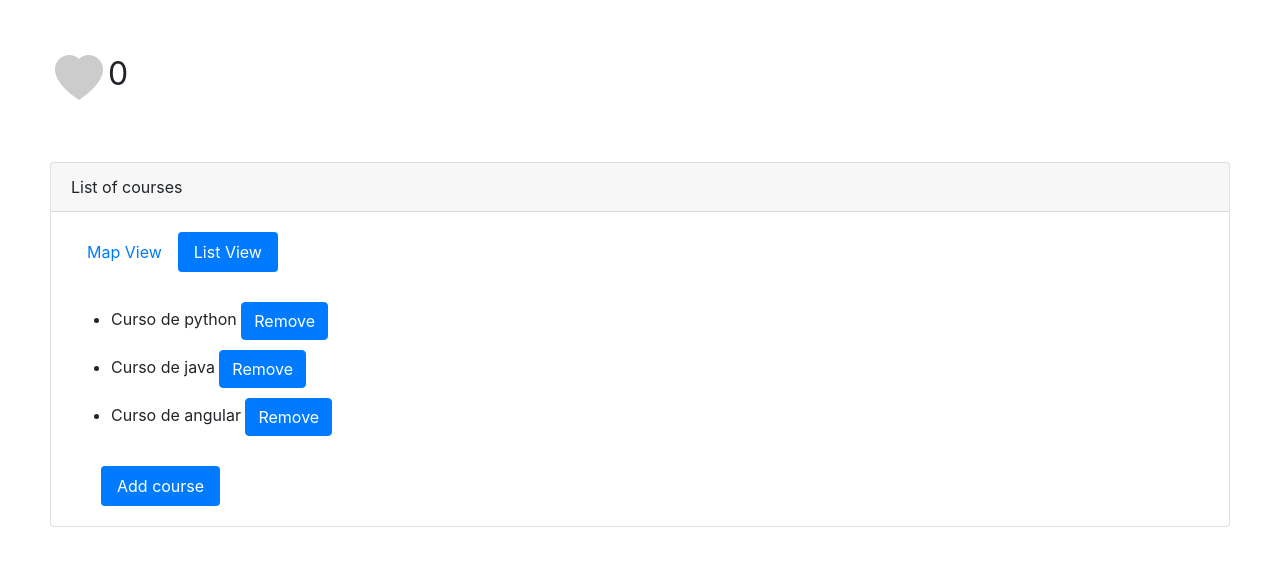
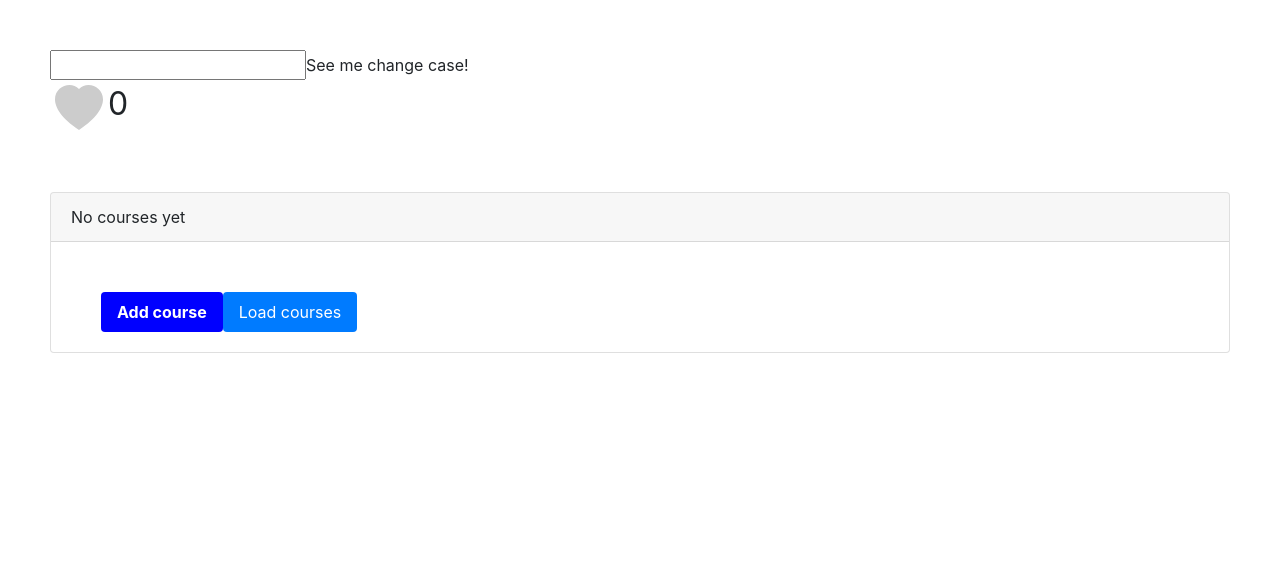
Before and after one commit to albaramosp/Angular, an Angular app: page / in a window 1280 px wide. Shown: the top 566 px of the page. Built offline with nearby package versions, Linux system fonts and the light colour scheme.

Commit message:
Host listener and custom directives implemented

```diff
--- a/src/app/app.component.html
+++ b/src/app/app.component.html
@@ -1,6 +1,7 @@
 <!--
 <favorite [isFavorite]="post.isFavorite" (myChange)="onFavChanged($event)"></favorite>
 -->
+<input type="text" [appInputFormat]="'lowercase'">See me change case!
 
 <tweet-like [isLiked]="tweet.isLiked" [totalLikes]="tweet.totalLikes"></tweet-like>
 <br>
@@ -22,8 +23,9 @@
         <div [ngSwitch]="viewMode">
             <div *ngSwitchCase="'map'">Map view content</div>
             <div *ngSwitchCase="'list'">
+
                 <ul>
-                    <li style="margin-bottom:10px;" *ngFor="let course of courses">
+                    <li style="margin-bottom:10px;" *ngFor="let course of courses; trackBy: trackCourse">
                         {{ course.name }}
                         <button class="btn btn-primary" (click)="onRemove(course)">Remove</button>
                     </li>
@@ -33,7 +35,15 @@
         </div>
         <ul class="nav nav-pills" style="margin-left:30px; margin-top: 30px;">
             <li class="nav-item">
-                <a class="nav-link active" (click)="onAdd()" href='#'>Add course</a>
+                <a class="nav-link active"
+                    (click)="onAdd()"
+                    [ngStyle]="{
+                        'backgroundColor': canAdd ? 'blue': 'gray',
+                        'fontWeight': canAdd ? 'bold': 'normal'
+                    }"
+                    href='#'>
+                    Add course
+                </a>
             </li>
         </ul>
     </ng-template>
@@ -41,7 +51,18 @@
     <ng-template #addCourse>
         <ul class="nav nav-pills" style="margin-left:30px; margin-top: 30px;">
             <li class="nav-item">
-                <a class="nav-link active" (click)="onAdd()" href='#'>Add course</a>
+                <a class="nav-link active"
+                    (click)="onAdd()"
+                    [ngStyle]="{
+                        'backgroundColor': canAdd ? 'blue': 'gray',
+                        'fontWeight': canAdd ? 'bold': 'normal'
+                    }"
+                    href='#'>
+                    Add course
+                </a>
+            </li>
+            <li class="nav-item">
+                <a class="nav-link active" (click)="loadCourses()" href='#'>Load courses</a>
             </li>
         </ul>
     </ng-template>
--- a/src/app/app.component.ts
+++ b/src/app/app.component.ts
@@ -18,7 +18,17 @@ export class AppComponent {
     totalLikes: 0
   }
 
-  courses = [
+  courses = [];
+  canAdd = true;
+
+  viewMode = "list";
+
+  onAdd(){
+    this.courses.push({id:4, name:"Nuevo curso"});
+  }
+
+  loadCourses(){
+    this.courses = [
       {
         id: 1,
         name: "Curso de python"
@@ -32,15 +42,14 @@ export class AppComponent {
         name: "Curso de angular"
       }
     ];
-
-  viewMode = "list";
-
-  onAdd(){
-    this.courses.push({id:4, name:"Nuevo curso"});
   }
 
   onRemove(course){
     this.courses.splice(this.courses.indexOf(course), 1);
+  }
+
+  trackCourse(index, course){
+    return course ? course.id : undefined;
   }
 
   coursesExist(){
--- a/src/app/app.module.ts
+++ b/src/app/app.module.ts
@@ -13,6 +13,7 @@ import { CapitalsPipe } from './capitals.pipe';
 import { FavoriteComponent } from './favorite/favorite.component';
 import { PanelComponent } from './panel/panel.component';
 import { LikeComponent } from './like/like.component';
+import { InputFormatDirective } from './input-format.directive';
 
 @NgModule({
   declarations: [
@@ -23,7 +24,8 @@ import { LikeComponent } from './like/like.component';
     CapitalsPipe,
     FavoriteComponent,
     PanelComponent,
-    LikeComponent
+    LikeComponent,
+    InputFormatDirective
   ],
   imports: [
     BrowserModule,
--- /dev/null
+++ b/src/app/input-format.directive.ts
@@ -0,0 +1,22 @@
+import { Directive, ElementRef, HostListener, Input } from '@angular/core';
+
+@Directive({
+  selector: '[appInputFormat]'
+})
+export class InputFormatDirective {
+  @Input('appInputFormat') format;
+
+  constructor(private element: ElementRef) {
+
+  }
+
+  @HostListener('blur') onBlur(){
+    let value: string = this.element.nativeElement.value;
+
+    if (this.format== 'lowercase')
+      this.element.nativeElement.value = value.toLowerCase();
+    else
+      this.element.nativeElement.value = value.toUpperCase();
+
+  }
+}
```
Also changed, not shown: 1 other file (tests, documents, lock files or other folders). Lines whose indentation alone changed are shown as unchanged.
